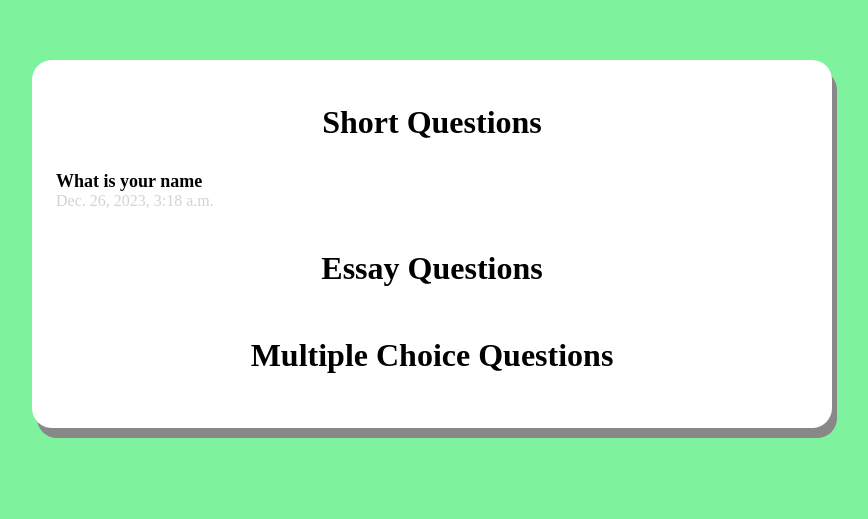
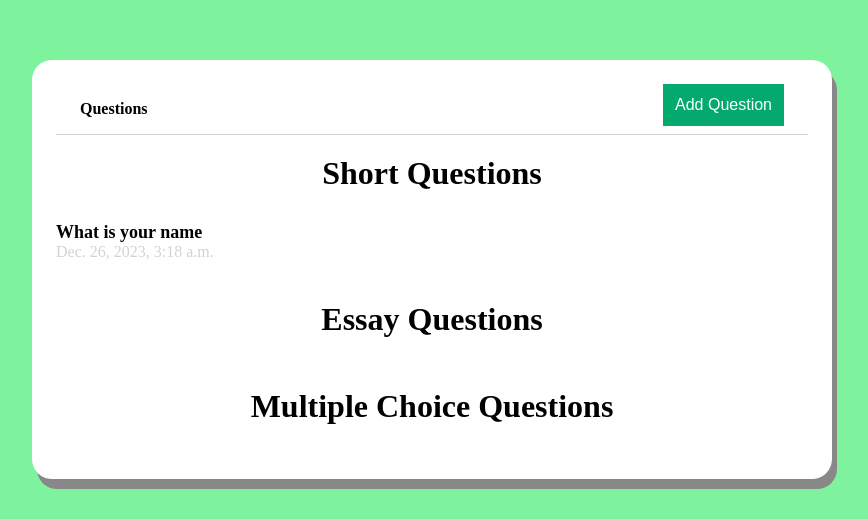
Before and after one commit to Albert-Alvaro/CP3405_Ver2, a Django app: page / in a window 1280 px wide. Shown: the top 519 px of the page, without its empty margins (208-1076 px from the left). Run offline with Django 4.2, Linux system fonts and the light colour scheme; data comes from the database, SQL or seed files in the repository; data that the repository does not hold is empty.

Commit message:
update navbar by adding drowpdown menu for different question types

```diff
--- a/questions/static/css/styles.css
+++ b/questions/static/css/styles.css
@@ -12,6 +12,11 @@ a{
     text-decoration:none;
 }
 
+ul{
+    list-style: none;
+    padding: 0;
+}
+
 .main{
     max-width: 800px;
     margin: 60px auto;
@@ -21,6 +26,60 @@ a{
 
     box-shadow: 5px 10px #888888;
 }
+
+.navbar{
+    display: flex;
+    flex-direction: row;
+    justify-content: space-between;
+    padding: 0 24px;
+
+    border-bottom: 1px solid lightgray;
+}
+
+.main-menu ul li a{
+    color: black;
+    font-weight: 900;
+}
+
+.main-menu ul li a:hover{
+    text-decoration:underline;
+
+}
+
+.dropbtn {
+  background-color: #04AA6D;
+  color: white;
+  padding: 12px;
+  font-size: 16px;
+  border: none;
+}
+
+.dropdown {
+  position: relative;
+  display: inline-block;
+}
+
+.dropdown-content {
+  display: none;
+  position: absolute;
+  background-color: #f1f1f1;
+  min-width: 160px;
+  box-shadow: 0px 8px 16px 0px rgba(0,0,0,0.2);
+  z-index: 1;
+}
+
+.dropdown-content a {
+  color: black;
+  padding: 12px 16px;
+  text-decoration: none;
+  display: block;
+}
+
+.dropdown-content a:hover {background-color: #ddd;}
+
+.dropdown:hover .dropdown-content {display: block;}
+
+.dropdown:hover .dropbtn {background-color: #3e8e41;}
 
 .page{
     display: flex;
--- a/questions/templates/layouts/page.html
+++ b/questions/templates/layouts/page.html
@@ -8,8 +8,9 @@
 </head>
 <body>
     <div class="main">
-    {% block content %}
-    {% endblock %}
+        {% include 'navbar.html' %}
+        {% block content %}
+        {% endblock %}
     </div>
 </body>
 </html>
--- a/questions/templates/navbar.html
+++ b/questions/templates/navbar.html
@@ -0,0 +1,15 @@
+<nav class="navbar">
+    <div class="main-menu">
+        <ul>
+            <li><a href="{% url 'index' %}">Questions</a> </li>
+        </ul>
+    </div>
+    <div class="dropdown">
+        <button class="dropbtn">Add Question</button>
+            <div class="dropdown-content">
+                <a href="#">Short Question</a>
+                <a href="#">Essay Question</a>
+                <a href="#">Multiple Choice Question</a>
+            </div>
+    </div>
+</nav>
```
